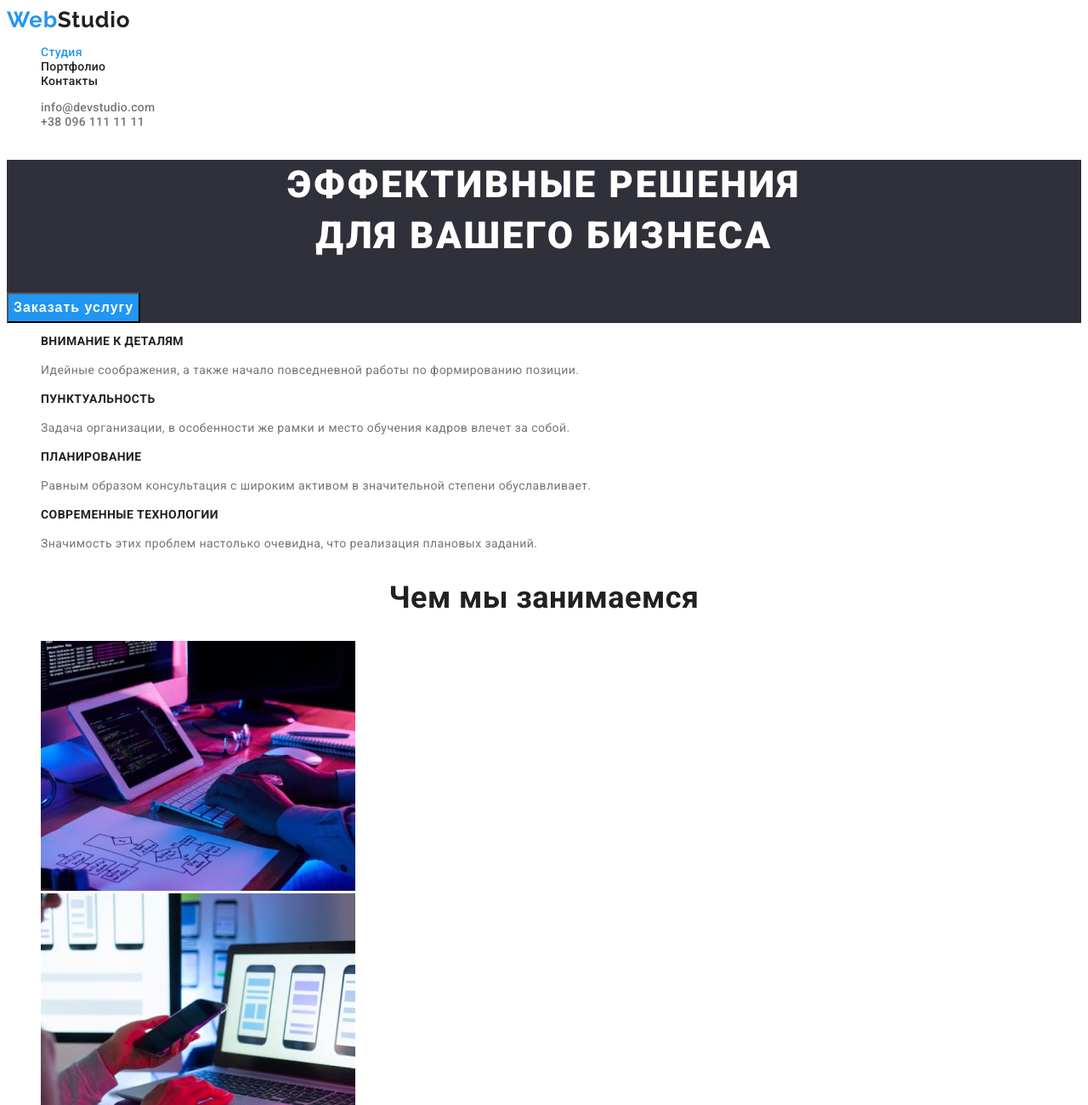
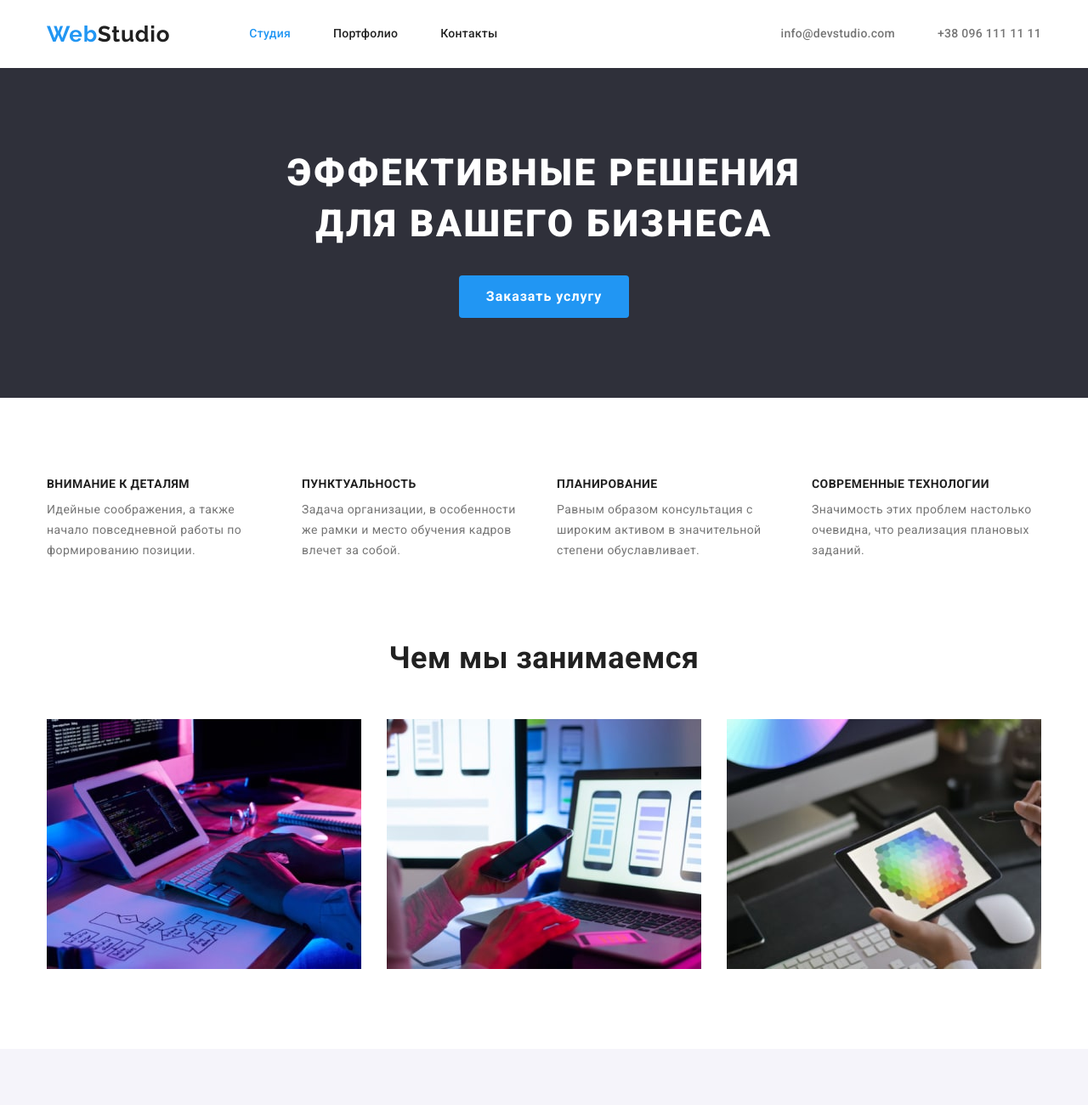
Before and after one commit to JuliKo2022/goit-markup-hw-03, a plain HTML site: page index.html in a window 1280 px wide. Shown: the top 1300 px of the page at 85% size. Drawn offline with nearby package versions, Linux system fonts and the light colour scheme.

Commit message:
верстка флексом

```diff
--- a/css/styles.css
+++ b/css/styles.css
@@ -11,6 +11,22 @@ body {
   font-size: 14px;
   color: var(--main-text-color);
   letter-spacing: 0.03em;
+}
+
+h1,
+h2,
+h3,
+h4,
+h5,
+h6,
+p,
+ul {
+  margin: 0;
+  padding: 0;
+}
+
+img {
+  display: block;
 }
 
 .list {
@@ -33,6 +49,13 @@ body {
   clip-path: inset(50%);
   margin: -1px;
 }
+
+.container {
+  width: 1200px;
+  margin: auto;
+  padding-left: 15px;
+  padding-right: 15px;
+}
 /*----------------Header-------------------*/
 .logo {
   font-family: "Raleway", sans-serif;
@@ -42,23 +65,52 @@ body {
   line-height: 1.19;
   letter-spacing: 0.03em;
   color: var(--main-text-color);
+
+  display: block;
+  margin-right: 93px;
 }
 .logo span {
   color: var(--accent-color);
 }
 
+.header-page {
+  display: flex;
+  align-items: center;
+}
+.header-nav-list {
+  display: flex;
+}
 .header-link {
+  display: block;
+  padding-top: 32px;
+  padding-bottom: 32px;
+
   font-weight: 500;
   font-size: 14px;
   line-height: 1.14;
   letter-spacing: 0.02em;
   color: var(--main-text-color);
 }
+
+.header-nav-list .item + .item,
+.header-contact-list .item + .item {
+  margin-left: 50px;
+}
+
 .current {
   color: var(--accent-color);
 }
 
+.header-contact-list {
+  display: flex;
+  margin-left: auto;
+}
+
 .header-contact {
+  display: block;
+  padding-top: 32px;
+  padding-bottom: 32px;
+
   font-weight: 500;
   font-size: 14px;
   line-height: 1.14;
@@ -73,17 +125,37 @@ body {
   color: var(--accent-color);
 }
 /*-----------------Hero--------------------*/
+.section {
+  padding-top: 94px;
+  padding-bottom: 94px;
+}
+.sections {
+  padding-bottom: 94px;
+}
+
+.hero {
+  text-align: center;
+  background-color: #2f303a;
+}
+
 .hero-title {
+  margin-bottom: 30px;
+
   font-weight: 900;
   font-size: 44px;
   line-height: 1.36;
-  text-align: center;
   letter-spacing: 0.06em;
   text-transform: uppercase;
   color: var(--other-text-color);
 }
 
 .hero-btn {
+  display: inline-block;
+  min-width: 200px;
+  border-radius: 4px;
+  padding: 10px 32px;
+  border: 0px;
+
   font-weight: 700;
   font-size: 16px;
   line-height: 1.88;
@@ -97,12 +169,22 @@ body {
 .hero-btn:focus {
   background-color: #188ce8;
 }
-.hero {
-  background-color: #2f303a;
+
+/*-------------Sides-----------------------*/
+.sides-list {
+  display: flex;
 }
 
-/*-------------Sides-----------------------*/
+.sides-list .item {
+  width: 270px;
+  margin-right: 30px;
+}
+.sides-list .item:nth-child(4n) {
+  margin-right: 0;
+}
 .sides-title {
+  margin-bottom: 10px;
+
   font-weight: 700;
   font-size: 14px;
   line-height: 1.14;
@@ -119,18 +201,38 @@ body {
 /*---------------Work---------------------*/
 .work-title,
 .team-title {
+  margin-bottom: 50px;
+
   font-weight: 700;
   font-size: 36px;
   line-height: 1.17;
   text-align: center;
 }
 
+.work-list {
+  display: flex;
+}
+
+.work-list .item {
+  margin-right: 30px;
+}
+
+.work-list .item:nth-child(3n) {
+  margin-right: 0;
+}
+
 /*-----------------Team--------------------*/
+.section.team {
+  background-color: #f5f4fa;
+}
 .team-name {
   font-weight: 500;
   font-size: 16px;
   line-height: 1.19;
   text-align: center;
+
+  margin-top: 30px;
+  margin-bottom: 10px;
 }
 .team-position {
   font-weight: 400;
@@ -138,6 +240,25 @@ body {
   line-height: 1.19;
   text-align: center;
   color: var(--second-text-color);
+  margin-bottom: 30px;
+}
+
+.team-list {
+  display: flex;
+}
+
+.team-list .item {
+  width: 270px;
+  margin-right: 30px;
+  box-shadow: 0px 1px 3px rgba(0, 0, 0, 0.12), 0px 1px 1px rgba(0, 0, 0, 0.14),
+    0px 2px 1px rgba(0, 0, 0, 0.2);
+  border-radius: 0px 0px 4px 4px;
+  border: none;
+  background-color: #ffffff;
+}
+
+.team-list .item:nth-child(4n) {
+  margin-right: 0;
 }
 
 /*----------------Portfolio-----------------*/
@@ -179,9 +300,15 @@ button.current {
 /*------------------Footer------------------*/
 .footer {
   background-color: #2f303a;
+
+  padding-top: 60px;
+  padding-bottom: 60px;
 }
 .footer .logo {
+  margin-bottom: 20px;
+
   color: #ffffff;
+  outline: 1px solid red;
 }
 .footer-address {
   font-style: normal;
@@ -198,3 +325,9 @@ button.current {
   line-height: 1.71;
   color: rgba(255, 255, 255, 0.6);
 }
+.footer-list .item {
+  margin-bottom: 9px;
+}
+.footer-list .item:last-child {
+  margin-bottom: 0;
+}
--- a/index.html
+++ b/index.html
@@ -10,39 +10,44 @@
   <link href="https://fonts.googleapis.com/css2?family=Raleway:wght@700&family=Roboto:wght@400;500;700;900&display=swap"
     rel="stylesheet" />
   <title>Document</title>
+  <link rel="stylesheet" href="https://cdnjs.cloudflare.com/ajax/libs/modern-normalize/1.1.0/modern-normalize.min.css"
+    integrity="sha512-wpPYUAdjBVSE4KJnH1VR1HeZfpl1ub8YT/NKx4PuQ5NmX2tKuGu6U/JRp5y+Y8XG2tV+wKQpNHVUX03MfMFn9Q=="
+    crossorigin="anonymous" referrerpolicy="no-referrer" />
   <link rel="stylesheet" href="./css/styles.css" />
 </head>
 
 <body>
   <header>
+    <div class="container header-page">
       <a href="./index.html" class="logo link">
         <span>Web</span>Studio
       </a>
       <nav class="header-nav">
-      <ul class="list">
-        <li>
+        <ul class="list header-nav-list">
+          <li class="item">
             <a href="./index.html" class="link header-link current">Студия</a>
           </li>
-        <li>
+          <li class="item">
             <a href="./portfolio.html" class="link header-link">Портфолио</a>
           </li>
-        <li>
+          <li class="item">
             <a href="" class="link header-link">Контакты</a>
           </li>
         </ul>
       </nav>
-    <ul class="list">
-      <li>
+      <ul class="list header-contact-list">
+        <li class="item">
           <a href="mailto:info@devstudio.com" class="link header-contact">info@devstudio.com</a>
         </li>
-      <li>
+        <li class="item">
           <a href="tel:+380961111111" class="link header-contact">+38 096 111 11 11</a>
         </li>
       </ul>
+    </div>
   </header>
   <main>
     <div class="hero">
-      <section>
+      <section class="section">
         <h1 class="hero-title">
           Эффективные решения <br />
           для вашего бизнеса
@@ -51,31 +56,32 @@
         <!--<a href="">Заказать услугу</a>-->
       </section>
     </div>
-    <section>
+    <section class="section">
+      <div class="container">
         <h2 class="visually-hidden">Наши положительные стороны</h2>
-      <ul class="list">
-        <li>
+        <ul class="list sides-list">
+          <li class="item">
             <h3 class="sides-title">Внимание к деталям</h3>
             <p class="sides-item">
               Идейные соображения, а также начало повседневной работы по
               формированию позиции.
             </p>
           </li>
-        <li>
+          <li class="item">
             <h3 class="sides-title">Пунктуальность</h3>
             <p class="sides-item">
               Задача организации, в особенности же рамки и место обучения кадров
               влечет за собой.
             </p>
           </li>
-        <li>
+          <li class="item">
             <h3 class="sides-title">Планирование</h3>
             <p class="sides-item">
               Равным образом консультация с широким активом в значительной
               степени обуславливает.
             </p>
           </li>
-        <li>
+          <li class="item">
             <h3 class="sides-title">Современные технологии</h3>
             <p class="sides-item">
               Значимость этих проблем настолько очевидна, что реализация
@@ -83,67 +89,74 @@
             </p>
           </li>
         </ul>
+      </div>
     </section>
-    <section>
+    <section class="sections">
+      <div class="container">
         <h2 class="work-title">Чем мы занимаемся</h2>
-      <ul class="list">
-        <li>
+        <ul class="list work-list">
+          <li class="item">
             <img src="./images/img1.jpg" alt="Верстка сайта" width="370" height="294" />
           </li>
-        <li>
+          <li class="item">
             <img src="./images/img2.jpg" alt="Верстка сайта" width="370" height="294" />
           </li>
-        <li>
+          <li class="item">
             <img src="./images/img3.jpg" alt="Верстка сайта" width="370" height="294" />
           </li>
         </ul>
+      </div>
     </section>
-    <section>
+    <section class="section team">
+      <div class="container">
         <h2 class="team-title">Наша команда</h2>
-      <ul class="list">
-        <li>
+        <ul class="list team-list">
+          <li class="item">
             <img src="./images/people1.jpg" alt="Игорь Демьяненко" width="270" height="260" />
             <h3 class="team-name">Игорь Демьяненко</h3>
             <p lang="en" class="team-position">Product Designer</p>
           </li>
-        <li>
+          <li class="item">
             <img src="./images/people2.jpg" alt="Ольга Репина" width="270" height="260" />
             <h3 class="team-name">Ольга Репина</h3>
             <p lang="en" class="team-position">Frontend Developer</p>
           </li>
-        <li>
+          <li class="item">
             <img src="./images/people3.jpg" alt="Николай Тарасов" width="270" height="260" />
             <h3 class="team-name">Николай Тарасов</h3>
             <p lang="en" class="team-position">Marketing</p>
           </li>
-        <li>
+          <li class="item">
             <img src="./images/people4.jpg" alt="Михаил Ермаков" width="270" height="260" />
             <h3 class="team-name">Михаил Ермаков</h3>
             <p lang="en" class="team-position">UI Designer</p>
           </li>
         </ul>
+      </div>
     </section>
   </main>
   <footer class="footer">
+    <div class="container">
       <a href="./index.html" class="logo link">
         <span>Web</span>Studio
       </a>
       <address>
-      <ul class="list">
-        <li>
+        <ul class="list footer-list">
+          <li class="item">
             <a class="footer-address link" href="https://goo.gl/maps/EGyQa7BWqBpzLYk4A" target="_blank"
               rel="noopener nofollow noreferrer">
               г. Киев, пр-т Леси Украинки, 26
             </a>
           </li>
-        <li>
+          <li class="item">
             <a class="footer-contact link" href="mailto:info@example.com">info@example.com</a>
           </li>
-        <li>
+          <li class="item">
             <a class="footer-contact link" href="tel:+380991111111">+38 099 111 11 11</a>
           </li>
         </ul>
       </address>
+    </div>
   </footer>
 </body>
 
```
Also changed, not shown: portfolio.html (+12 -7 lines). Lines whose indentation alone changed are shown as unchanged.
